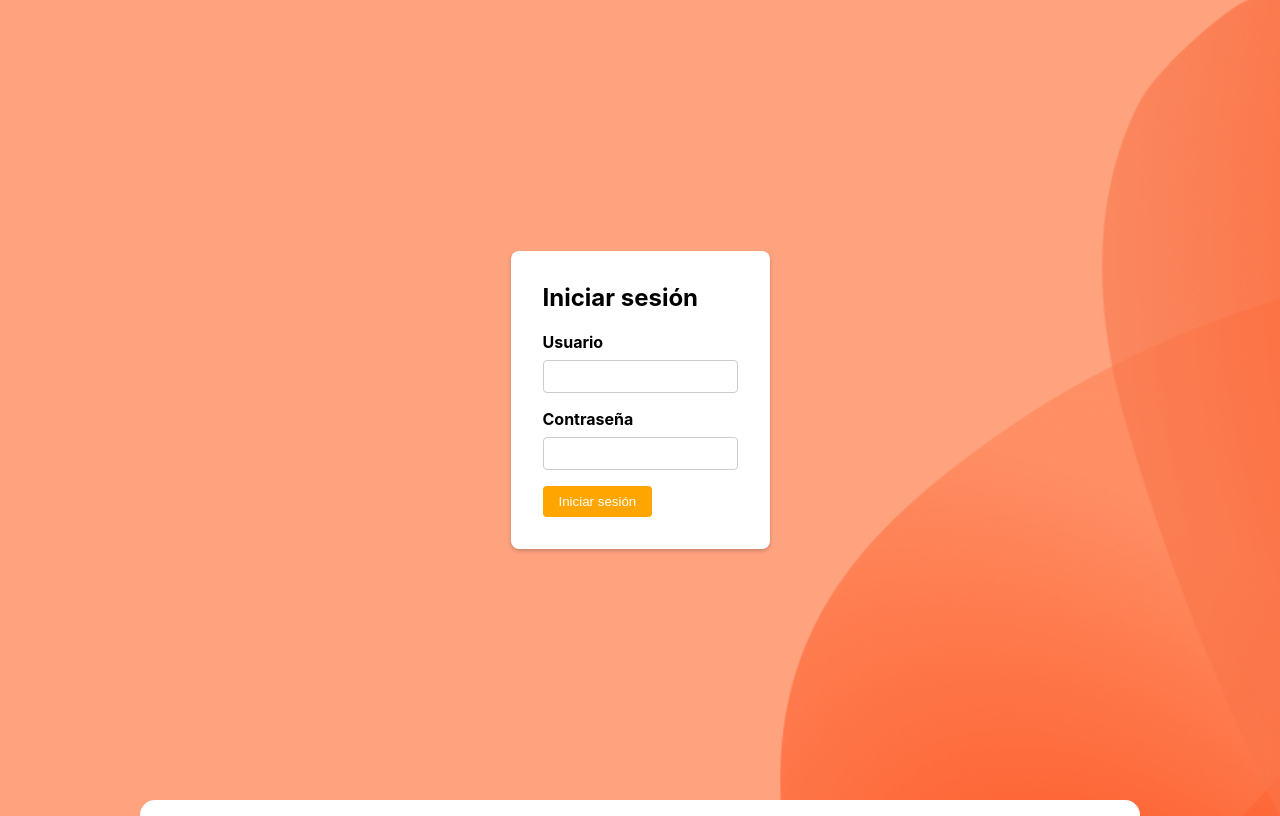
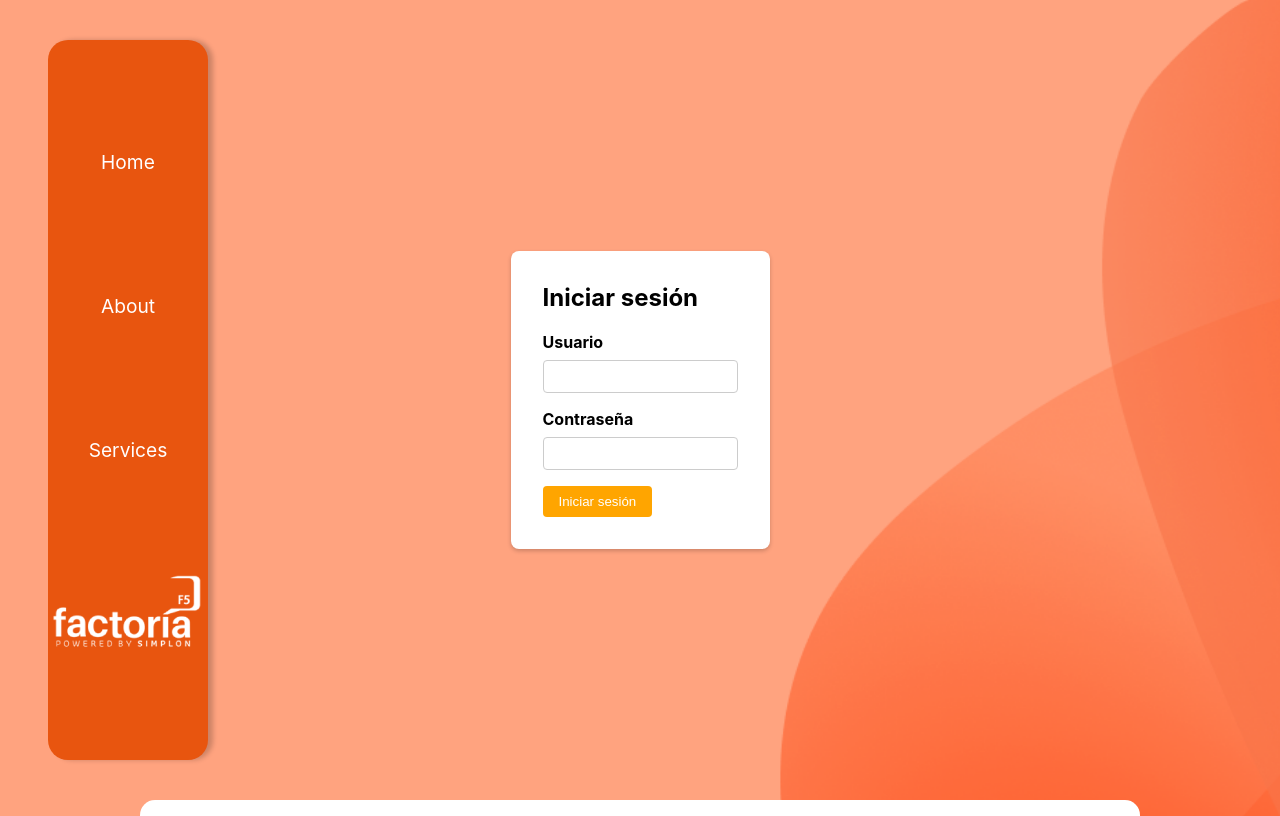
Before and after one commit to ValerySuarez22/proyecto-factoria-front, a React (Create React App) app: page /login in a window 1280 px wide. Shown: the top 816 px of the page. Built offline with nearby package versions, Linux system fonts and the light colour scheme.

Commit message:
navbar arreglado

```diff
--- a/package.json
+++ b/package.json
@@ -9,6 +9,7 @@
     "react": "^18.2.0",
     "react-big-calendar": "^1.6.9",
     "react-dom": "^18.2.0",
+    "react-router-dom": "^6.10.0",
     "react-scripts": "5.0.1",
     "web-vitals": "^2.1.4"
   },
--- a/src/App.js
+++ b/src/App.js
@@ -21,7 +21,7 @@ function App() {
   return (
     <div>
       <header >
-       {/* <Navbar /> */}
+      <Navbar />
        <Login />
        <HighForm />
        <Calendar localizer={localizer} events={events} />
--- a/src/components/navbar/Navbar.jsx
+++ b/src/components/navbar/Navbar.jsx
@@ -3,18 +3,45 @@ import Logo from "../../assets/images/logo.png"
 import "../navbar/navbar.css";
 
 function Navbar() {
+  return (
+    <nav className="navbar">
 
-  return (
-    <div className="content-navbar">
-      <img src={Logo} alt="logo" className="logo" />
-      <div className="buttons">
-        <a href="#" className="btn">Home</a>
-        <a href="#" className="btn">About</a>
-        <a href="#" className="btn">Services</a>
-        <a href="#" className="btn">Contact</a>
+      <a href="#" className="navbar-link ">
+        Home
+      </a>
+      <a href="#" className="navbar-link">
+        About
+      </a>
+      <a href="#" className="navbar-link">
+        Services
+      </a>
+      <div className="navbar-logo">
+        <img className="logo" src={Logo} alt='logo'></img>
       </div>
-    </div>
+
+    </nav>
   );
 }
 
 export default Navbar;
+
+
+
+
+
+// function Navbar() {
+
+//   return (
+//     <div className="content-navbar">
+//       <img src={Logo} alt="logo" className="logo" />
+//       <div className="buttons">
+//         <a href="#" className="btn">Home</a>
+//         <a href="#" className="btn">About</a>
+//         <a href="#" className="btn">Services</a>
+//         <a href="#" className="btn">Contact</a>
+//       </div>
+//     </div>
+//   );
+// }
+
+// export default Navbar;
--- a/src/components/navbar/navbar.css
+++ b/src/components/navbar/navbar.css
@@ -1,6 +1,6 @@
-.content-navbar {
+.navbar {
     height: 90vh;
-    width: 130px;
+    width: 160px;
     position: fixed;
     top: 50%;
     left: 10%;
@@ -16,28 +16,27 @@
     overflow-y: auto;
     box-shadow: 5px 0px 5px rgba(0, 0, 0, 0.2);
     border-radius: 20px;
-}
+  }
 
-.logo {
-    width: 80%;
-    margin-bottom: 30px;
-}
+  .navbar-link {
+    font-size: 1.2rem;
+    text-decoration: none;
+    color: white;
+    margin-top: 10px;
+    padding: 10px;
+    border-radius: 10px;
+    transition: all 0.3s ease;
+  }
 
-.buttons {
-    display: flex;
-    flex-direction: column;
-}
+  /* El selector .navbar-link:hover debe estar en el mismo nivel que .navbar-link */
+  .navbar-link:hover {
+    background-color: #130B2B !important;
+  }
 
-.btn {
-    background-color: #ff7f50;
-    color: #fff;
-    border: none;
-    padding: 10px 20px;
-    margin-bottom: 10px;
-    cursor: pointer;
-    text-decoration: none;
-}
+  .navbar-link-active {
+    background-color: #130B2B !important;
+  }
 
-.btn:hover {
-    background-color: salmon;
-}
+  .logo {
+    width: 100%;
+  }
--- a/src/views/login/login.css
+++ b/src/views/login/login.css
@@ -12,7 +12,7 @@ body {
     justify-content: center;
     align-items: center;
     height: 100vh;
-    position: relative;
+    /* position: relative; */
 }
 
 /* Estilos para el contenedor del formulario */
```
Also changed, not shown: 1 other file (tests, documents, lock files or other folders).
